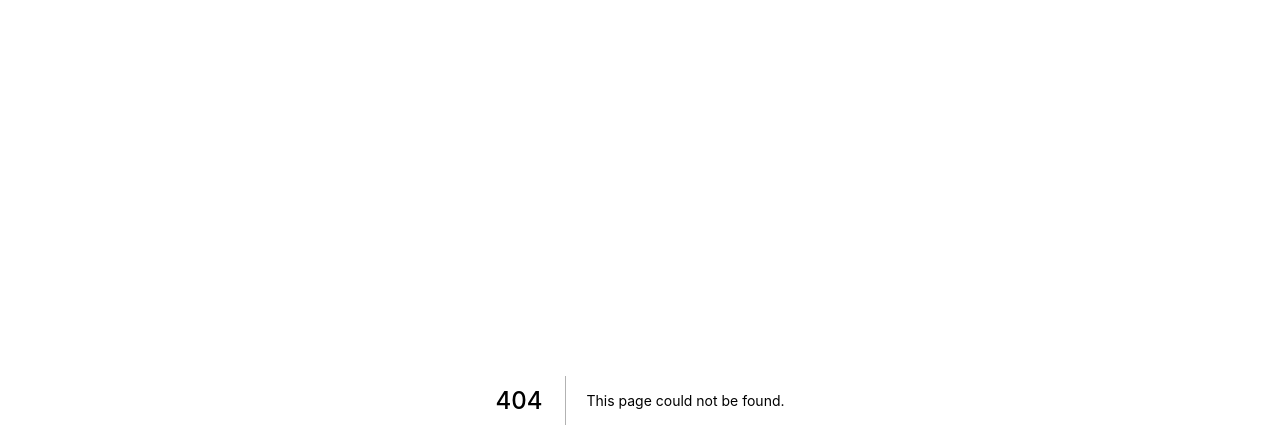
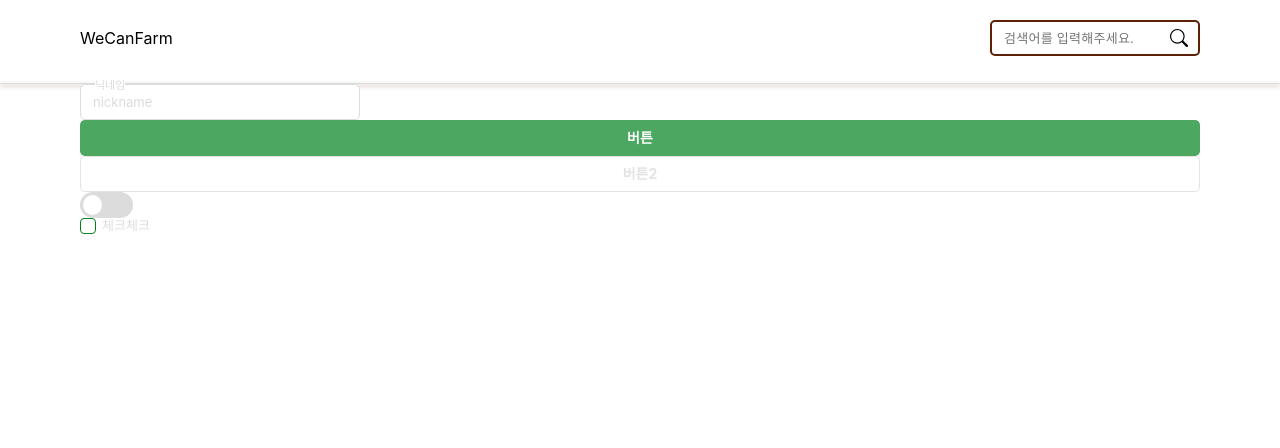
Before and after one commit to samkim91/we-can-farm-front, a Next.js app: page /admin/register-farm in a window 1280 px wide. Before the commit this address had no page. Shown: the top 448 px of the page. Built offline with nearby package versions, Linux system fonts and the light colour scheme.

Commit message:
[Add] 어드민 페이지 추가, Button ,Chekcbox,TextInput,Toggle 컴포넌트 추가

```diff
--- a/components/atoms/Button/index.tsx
+++ b/components/atoms/Button/index.tsx
@@ -3,12 +3,24 @@ import { ButtonContainer } from "./styles";
 
 interface ButtonProps {
   children: React.ReactNode;
+  onClick?: () => void;
+  isBackGround?: boolean;
+  buttonType?: "submit" | "reset" | "button";
 }
 
-function Button({ children }: ButtonProps) {
+function Button({
+  children,
+  onClick,
+  isBackGround = true,
+  buttonType,
+}: ButtonProps) {
   return (
-    <ButtonContainer>
-      <p>{children}</p>
+    <ButtonContainer
+      onClick={onClick}
+      type={buttonType ? buttonType : "button"}
+      isBackGround={isBackGround}
+    >
+      {children}
     </ButtonContainer>
   );
 }
--- a/components/atoms/Button/styles.ts
+++ b/components/atoms/Button/styles.ts
@@ -1,20 +1,35 @@
-import styled from "styled-components";
+import styled, { css } from "styled-components";
 import { colors } from "styles/productStyles";
 
-export const ButtonContainer = styled.button`
-  background-color: ${colors.MAIN_COLOR};
-  color: ${colors.WHITE};
-  padding: 15px 25px;
+export const ButtonContainer = styled.button<{ isBackGround: boolean }>`
+  cursor: pointer;
   border-radius: 5px;
+  padding: 0px 26px;
+  height: 36px;
   width: 100%;
-  cursor: pointer;
+  font-size: 14px;
+  font-weight: 700;
+  line-height: 16px;
 
-  & > p {
-    font-size: 15px;
-    font-weight: 500;
+  ${({ isBackGround }) =>
+    isBackGround === true
+      ? css`
+          color: ${colors.WHITE};
+          background: ${colors.MAIN_COLOR};
+          opacity: 0.7;
 
-    :hover {
-      font-weight: 700;
-    }
-  }
+          :hover {
+            opacity: 1;
+          }
+        `
+      : css`
+          color: ${colors.GREY_THIN};
+          border: 1px solid ${colors.GREY_THIN};
+          background: ${colors.WHITE};
+
+          :hover {
+            color: ${colors.MAIN_COLOR};
+            border: 1px solid ${colors.MAIN_COLOR};
+          }
+        `}
 `;
--- /dev/null
+++ b/components/atoms/CheckBox/index.tsx
@@ -0,0 +1,20 @@
+import React from 'react';
+import { CheckBoxButton, StyledCheckBox, CheckBoxWrapper } from './styles';
+
+interface CheckBoxProps {
+  onClickCheckBox: () => void;
+  isChecked: boolean;
+  checkBoxText?: string;
+}
+
+function CheckBox({ onClickCheckBox, isChecked, checkBoxText }: CheckBoxProps) {
+  return (
+    <CheckBoxWrapper onClick={onClickCheckBox}>
+      <StyledCheckBox type="checkbox" checked={isChecked} onChange={() => null} value="" />
+      <CheckBoxButton />
+      <p>{checkBoxText}</p>
+    </CheckBoxWrapper>
+  );
+}
+
+export default CheckBox;
--- /dev/null
+++ b/components/atoms/CheckBox/styles.ts
@@ -0,0 +1,36 @@
+import styled from "styled-components";
+import { colors } from "styles/productStyles";
+
+export const CheckBoxWrapper = styled.div`
+  display: flex;
+  cursor: pointer;
+
+  & > p {
+    color: ${colors.GREY_LIGHT};
+    margin: 0 0 0 6px;
+    font-size: 13px;
+    font-weight: 500;
+    line-height: 15.23px;
+  }
+`;
+
+export const CheckBoxButton = styled.div`
+  z-index: 1;
+  display: inline-block;
+  width: 16px;
+  height: 16px;
+  box-sizing: border-box;
+  border: 1px solid ${colors.MAIN_COLOR};
+  border-radius: 4px;
+  transition: all 0.3s;
+`;
+
+export const StyledCheckBox = styled.input`
+  display: none;
+
+  &:checked ~ ${CheckBoxButton} {
+    background: url("/svgs/checkbox.svg") no-repeat;
+    background-position: center;
+    border: none;
+  }
+`;
--- /dev/null
+++ b/components/atoms/TextInput/index.tsx
@@ -0,0 +1,39 @@
+import React from "react";
+import { Wrapper, Input, InputLabel } from "./styles";
+
+interface TextInputProps {
+  // onChange?: (value: any) => void;
+  // value?: string;
+  labelText: string;
+  placeholder: string;
+  maxLength?: number;
+  registerHookForm?: any;
+  type: string;
+}
+
+function TextInput({
+  labelText,
+  placeholder,
+  maxLength,
+  registerHookForm,
+  type,
+}: TextInputProps) {
+  return (
+    <Wrapper>
+      <Input
+        id={`${registerHookForm?.name}_input`}
+        type={type}
+        placeholder={placeholder}
+        maxLength={maxLength}
+        autoComplete={type === "password" ? "current-password" : "on"} //NOTE: 자동완성 ->현재비밀번호 반영
+        autocapitalize="off" // NOTE: 첫글자 대문자입력방지
+        {...registerHookForm}
+      />
+      <InputLabel htmlFor={`${registerHookForm?.name}_input`}>
+        {labelText}
+      </InputLabel>
+    </Wrapper>
+  );
+}
+
+export default TextInput;
--- /dev/null
+++ b/components/atoms/TextInput/styles.ts
@@ -0,0 +1,47 @@
+import styled from "styled-components";
+import { colors } from "styles/productStyles";
+
+export const Wrapper = styled.div`
+  position: relative;
+  display: inline-block;
+`;
+
+export const Input = styled.input`
+  border-radius: 5px;
+  color: ${colors.MAIN_COLOR};
+  border: 1px solid ${colors.GREY_LIGHT};
+  height: 36px;
+  padding: 12px;
+  min-width: 280px;
+  font-size: 13px;
+
+  /* NOTE: 자동완성시 배경색이 변하는걸 방지  */
+  -webkit-box-shadow: 0 0 0 1000px ${colors.WHITE} inset;
+  box-shadow: 0 0 0 1000px ${colors.WHITE} inset;
+
+  ::placeholder {
+    color: ${colors.GREY_LIGHT};
+  }
+
+  :focus {
+    /* NOTE: 에러도 추가 */
+    border: 1px solid ${colors.MAIN_COLOR};
+    background-color: ${colors.WHITE};
+
+    + label {
+      color: ${colors.MAIN_COLOR};
+    }
+  }
+`;
+
+export const InputLabel = styled.label`
+  position: absolute;
+  top: -5px;
+  left: 15px;
+  color: ${colors.GREY_LIGHT};
+  background-color: ${colors.WHITE};
+  min-width: 22px;
+  text-align: center;
+  font-size: 11px;
+  font-weight: 500;
+`;
--- /dev/null
+++ b/components/atoms/Toggle/index.tsx
@@ -0,0 +1,18 @@
+import React from 'react';
+import { ToggleWrapper, StyledToogle } from './styles';
+
+interface ToogleProps {
+  activeToggle: boolean;
+  onClick: () => void;
+}
+
+function Toggle({ activeToggle, onClick }: ToogleProps) {
+  return (
+    <ToggleWrapper>
+      <StyledToogle activeToggle={activeToggle} onClick={onClick} />
+      {/* <StyledLabel htmlFor="toogle1">Checked?</StyledLabel> */}
+    </ToggleWrapper>
+  );
+}
+
+export default Toggle;
--- /dev/null
+++ b/components/atoms/Toggle/styles.ts
@@ -0,0 +1,33 @@
+import styled from "styled-components";
+import { colors } from "styles/productStyles";
+
+export const ToggleWrapper = styled.div``;
+
+export const StyledToogle = styled.div<{ activeToggle: boolean }>`
+  width: 3.3em;
+  height: 1.6em;
+  display: flex;
+  cursor: pointer;
+  align-items: center;
+  position: relative;
+  border-radius: 30px;
+  background-color: ${(props) =>
+    props.activeToggle === true ? colors.MAIN_COLOR : colors.GREY_LIGHT};
+  transition: background-color 300ms linear;
+
+  ::before {
+    content: "";
+    background-color: white;
+    width: 1.2em;
+    height: 1.2em;
+    border-radius: 50%;
+    margin: 0px 3px;
+    padding-bottom: 1px;
+    display: flex;
+    align-items: center;
+    justify-content: center;
+    position: absolute;
+    transition: left 300ms ease-in-out;
+    left: ${(props) => (props.activeToggle === true ? "1.8em" : "0")};
+  }
+`;
--- a/components/templates/BaseLayout/BaseHeader/index.tsx
+++ b/components/templates/BaseLayout/BaseHeader/index.tsx
@@ -21,10 +21,11 @@ function BaseHeader({}: BaseHeaderProps) {
       <BaseHeaderContainer>
         <NabBar>
           <Link href="/">
-            <a>로고로고</a>
+            {/* <a>위캔팜</a> */}
+            <a>WeCanFarm</a>
           </Link>
 
-          <MenuWrapper>
+          {/* <MenuWrapper>
             <Menu>메뉴 1</Menu>
             <Menu isActive={"/" === router.pathname ? true : false}>
               <Link href="/">
@@ -32,9 +33,9 @@ function BaseHeader({}: BaseHeaderProps) {
               </Link>
             </Menu>
             <Menu>메뉴3</Menu>
-          </MenuWrapper>
+          </MenuWrapper> */}
+          <SearchBox />
         </NabBar>
-        <SearchBox />
       </BaseHeaderContainer>
       <Divider />
     </>
--- /dev/null
+++ b/pages/admin/register-farm/index.tsx
@@ -0,0 +1,41 @@
+import React, { useState } from "react";
+
+import TextInput from "components/atoms/TextInput";
+import { useForm, SubmitHandler } from "react-hook-form";
+import BaseLayout from "components/templates/BaseLayout";
+import Button from "components/atoms/Button";
+import Toggle from "components/atoms/Toggle";
+import CheckBox from "components/atoms/CheckBox";
+
+function RegisterfarmPage() {
+  const { register, handleSubmit } = useForm();
+  const [activeToggle, setActiveToggle] = useState(false);
+
+  const [isCheckBoxClick, setIsCheckBoxClick] = useState(false);
+
+  const onClickToggle = () => {
+    setActiveToggle((prev) => !prev);
+  };
+  return (
+    <BaseLayout>
+      <TextInput
+        labelText="닉네임"
+        placeholder="nickname"
+        type="text"
+        registerHookForm={register(`nickname`, { required: true })}
+      />
+
+      <Button> 버튼</Button>
+      <Button isBackGround={false}> 버튼2</Button>
+      <Toggle activeToggle={activeToggle} onClick={onClickToggle} />
+
+      <CheckBox
+        isChecked={isCheckBoxClick}
+        onClickCheckBox={() => setIsCheckBoxClick((prev) => !prev)}
+        checkBoxText="체크체크"
+      />
+    </BaseLayout>
+  );
+}
+
+export default RegisterfarmPage;
--- a/pages/index.tsx
+++ b/pages/index.tsx
@@ -48,7 +48,7 @@ const Home: NextPage = ({ categoryList }: any) => {
   return (
     <BaseLayout>
       {/* TODO: 반응형처리 */}
-      {/* <ImageCarousel /> */}
+      <ImageCarousel />
 
       <DynamicCategoryCarousel
         categoryList={categoryList}
```
Also changed, not shown: public/svgs/checkbox.svg (added).
